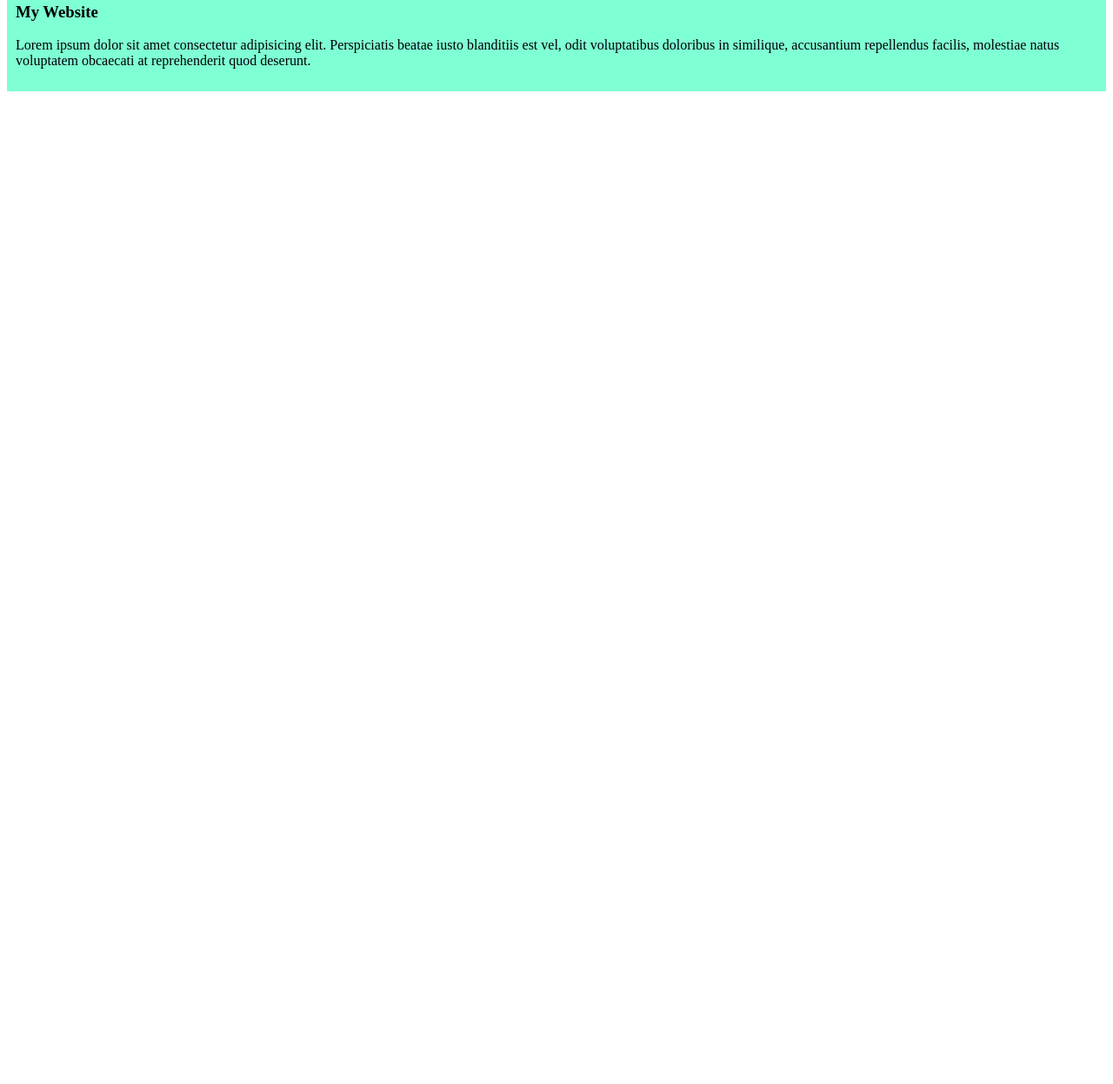
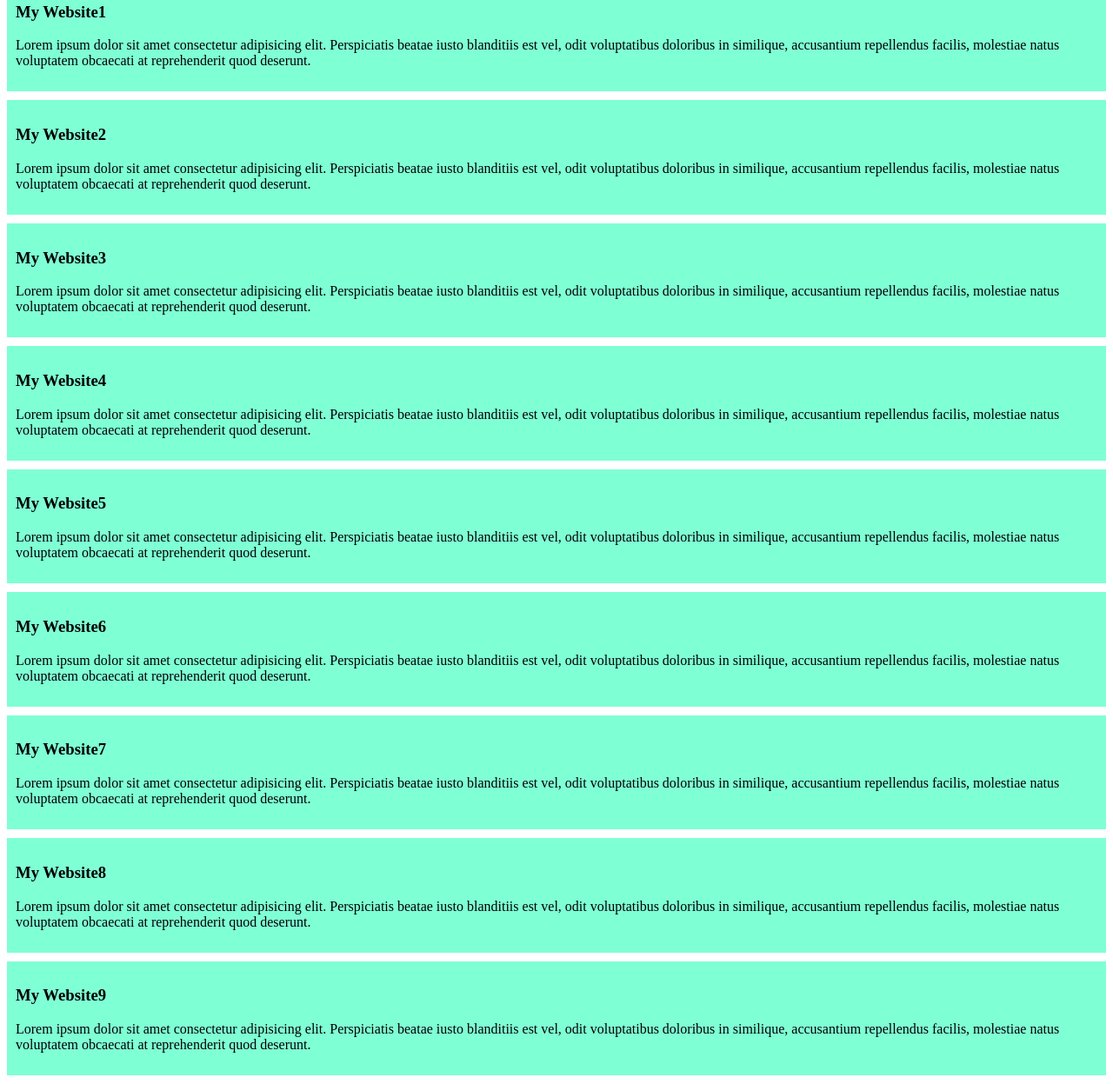
Before and after one commit to SanjidaMostakPrena/New-Website, a plain HTML site: page index.html in a window 1280 px wide. Shown: the part 34-1281 px from the top of the page at 87% size. Before the commit the page ends 800 px from the top, so only its background shows below. Drawn offline with Linux system fonts and the light colour scheme.

Commit message:
added the 2,3,4,5,6,7,8,9 website

```diff
--- a/index.html
+++ b/index.html
@@ -8,9 +8,52 @@
 </head>
 <body>
     <div>
-        <h3>My Website</h3>
+        <h3>My Website1</h3>
         <p>Lorem ipsum dolor sit amet consectetur adipisicing elit. Perspiciatis beatae iusto blanditiis est vel, odit voluptatibus doloribus in similique, accusantium repellendus facilis, molestiae natus voluptatem obcaecati at reprehenderit quod deserunt.</p>
 
     </div>
+     <div>
+        <h3>My Website2</h3>
+        <p>Lorem ipsum dolor sit amet consectetur adipisicing elit. Perspiciatis beatae iusto blanditiis est vel, odit voluptatibus doloribus in similique, accusantium repellendus facilis, molestiae natus voluptatem obcaecati at reprehenderit quod deserunt.</p>
+
+    </div>
+ <div>
+        <h3>My Website3</h3>
+        <p>Lorem ipsum dolor sit amet consectetur adipisicing elit. Perspiciatis beatae iusto blanditiis est vel, odit voluptatibus doloribus in similique, accusantium repellendus facilis, molestiae natus voluptatem obcaecati at reprehenderit quod deserunt.</p>
+
+    </div>
+    <div>
+        <h3>My Website4</h3>
+        <p>Lorem ipsum dolor sit amet consectetur adipisicing elit. Perspiciatis beatae iusto blanditiis est vel, odit voluptatibus doloribus in similique, accusantium repellendus facilis, molestiae natus voluptatem obcaecati at reprehenderit quod deserunt.</p>
+
+    </div>
+ <div>
+        <h3>My Website5</h3>
+        <p>Lorem ipsum dolor sit amet consectetur adipisicing elit. Perspiciatis beatae iusto blanditiis est vel, odit voluptatibus doloribus in similique, accusantium repellendus facilis, molestiae natus voluptatem obcaecati at reprehenderit quod deserunt.</p>
+
+    </div>
+    <div>
+        <h3>My Website6</h3>
+        <p>Lorem ipsum dolor sit amet consectetur adipisicing elit. Perspiciatis beatae iusto blanditiis est vel, odit voluptatibus doloribus in similique, accusantium repellendus facilis, molestiae natus voluptatem obcaecati at reprehenderit quod deserunt.</p>
+
+    </div>
+ <div>
+        <h3>My Website7</h3>
+        <p>Lorem ipsum dolor sit amet consectetur adipisicing elit. Perspiciatis beatae iusto blanditiis est vel, odit voluptatibus doloribus in similique, accusantium repellendus facilis, molestiae natus voluptatem obcaecati at reprehenderit quod deserunt.</p>
+
+    </div>
+<div>
+        <h3>My Website8</h3>
+        <p>Lorem ipsum dolor sit amet consectetur adipisicing elit. Perspiciatis beatae iusto blanditiis est vel, odit voluptatibus doloribus in similique, accusantium repellendus facilis, molestiae natus voluptatem obcaecati at reprehenderit quod deserunt.</p>
+
+    </div>
+ <div>
+        <h3>My Website9</h3>
+        <p>Lorem ipsum dolor sit amet consectetur adipisicing elit. Perspiciatis beatae iusto blanditiis est vel, odit voluptatibus doloribus in similique, accusantium repellendus facilis, molestiae natus voluptatem obcaecati at reprehenderit quod deserunt.</p>
+
+    </div>
+
+
+
 </body>
 </html>
--- a/style/blog.css
+++ b/style/blog.css
@@ -1,4 +1,5 @@
 div{
     background-color: aquamarine;
     padding: 10px;
+    margin-bottom: 10px;
 }
```
